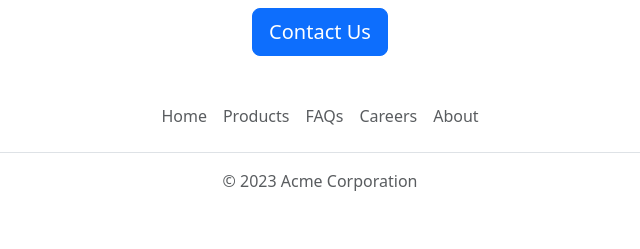
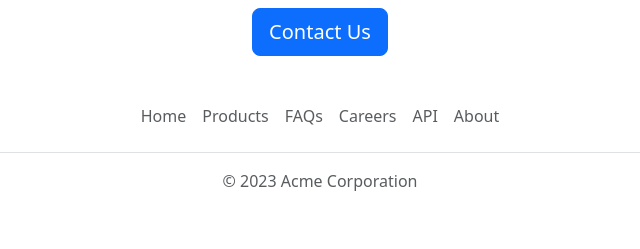
Before and after one commit to ShyamGadde/acme-corporation-careers, a Flask app: template templates/index.html in a window 1280 px wide. Shown: the part 981-1230 px from the top of the page, without its empty margins (320-960 px from the left). Run offline with Flask 2, Linux system fonts and the light colour scheme; the template is opened without the code that fills it, so the values that code supplies are empty.

Commit message:
Add link for the jobs API

```diff
--- a/templates/index.html
+++ b/templates/index.html
@@ -63,6 +63,7 @@
           <li class="nav-item"><a href="#" class="nav-link px-2 text-muted">Products</a></li>
           <li class="nav-item"><a href="#" class="nav-link px-2 text-muted">FAQs</a></li>
           <li class="nav-item"><a href="/" class="nav-link px-2 text-muted">Careers</a></li>
+          <li class="nav-item"><a href="/api/jobs" class="nav-link px-2 text-muted">API</a></li>
           <li class="nav-item"><a href="#" class="nav-link px-2 text-muted">About</a></li>
         </ul>
         <p class="text-center text-muted">© 2023 Acme Corporation</p>
```
